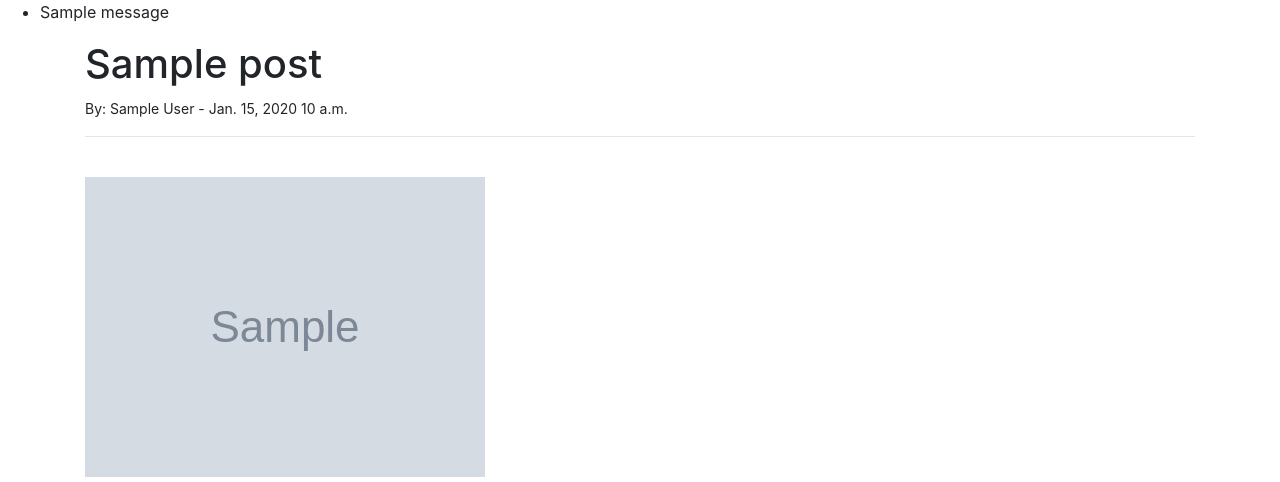
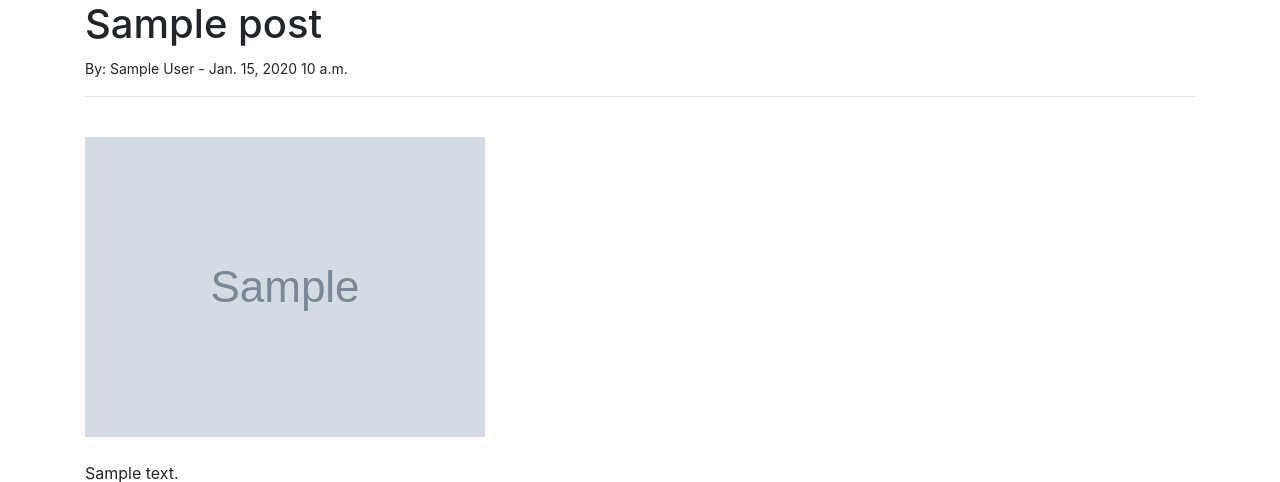
Before and after one commit to matt70iu/Project-4-fullstack-v2, a Django app: page /article/1 in a window 1280 px wide. Shown: the part 56-538 px from the top of the page. Run offline with Django 3.2, Linux system fonts and the light colour scheme; tables that the repository leaves empty hold one stand-in row (values such as "Sample post"); grey boxes marked "Sample" are stand-in pictures; one stand-in notice (Sample message) is shown; some libraries are stand-ins or nearby versions.

Commit message:
add js to base to make comment message dismiss, ammend message logic in base

```diff
--- a/mainblog/templates/base.html
+++ b/mainblog/templates/base.html
@@ -1,3 +1,5 @@
+{% load static %}
+
 <!doctype html>
 <html lang="en">
 
@@ -99,13 +101,15 @@
             {% endif %}
         </div>
     </nav>
-    <ul class="messages">
-        {% if messages %}
+
+    <div class="col-md-8 offset-md-2">
         {% for message in messages %}
-        <li{% if message.tags %} class="{{ message.tags }}"{% endif %}>{{ message }}</li>
+        <div class="alert {{ message.tags }} alert-dismissible fade show" id="msg" role="alert">
+            {{ message | safe }}
+            <button type="button" class="btn-close" data-bs-dismiss="alert" aria-label="Close"></button>
+        </div>
         {% endfor %}
-    </ul>
-    {% endif %}
+    </div>
 
 
     <div class="container">
@@ -126,6 +130,13 @@
     <script src="https://cdn.jsdelivr.net/npm/bootstrap@4.6.2/dist/js/bootstrap.bundle.min.js"
         integrity="sha384-Fy6S3B9q64WdZWQUiU+q4/2Lc9npb8tCaSX9FK7E8HnRr0Jz8D6OP9dO5Vg3Q9ct" crossorigin="anonymous">
     </script>
+    <script>
+        setTimeout(function () {
+            let messages = document.getElementById('msg');
+            let alert = new bootstrap.Alert(messages);
+            alert.close();
+        }, 2500);
+    </script>
 
     <!-- Option 2: Separate Popper and Bootstrap JS -->
     <!--
--- a/mainblog/views.py
+++ b/mainblog/views.py
@@ -77,7 +77,7 @@ class NewCommentView(CreateView):
 
     def form_valid(self, form):
         form.instance.post_id = self.kwargs['pk']
-        messages.add_message(self.request, messages.INFO, 'hello world')
+        messages.add_message(self.request, messages.INFO, 'Comment added successfully')
         return super().form_valid(form)
 
     success_url = reverse_lazy('home')
```
